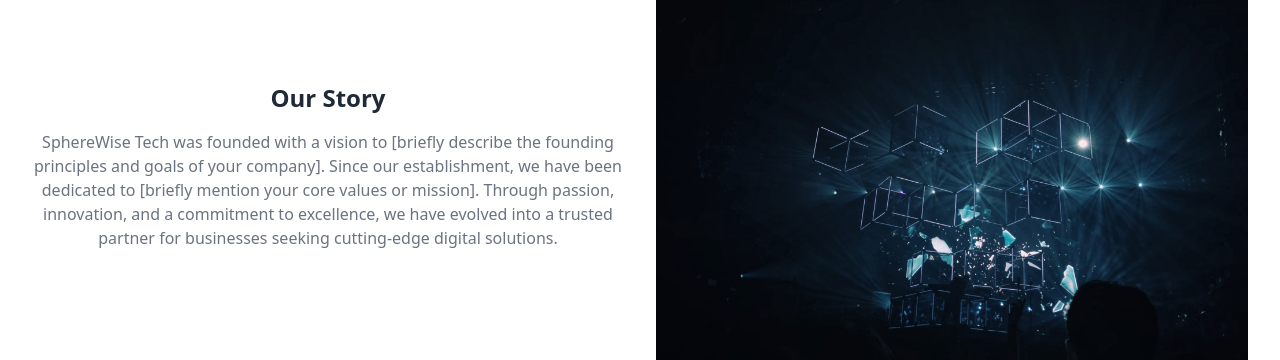
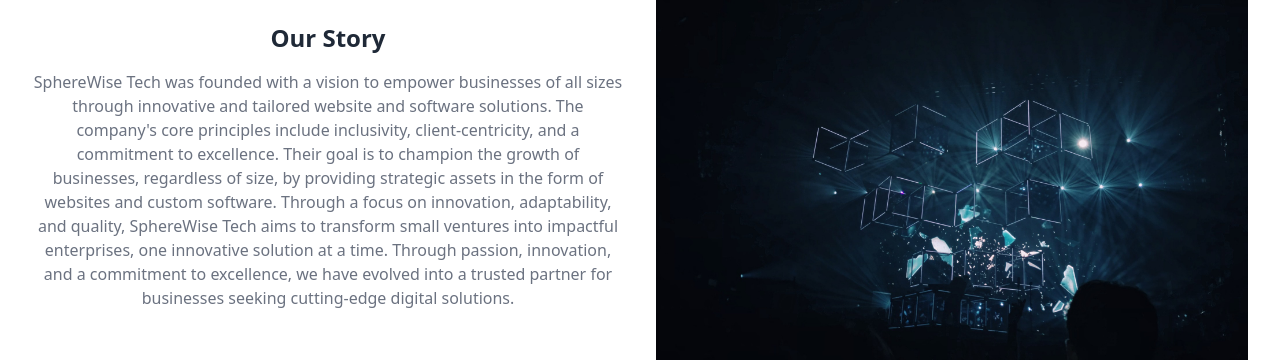
Before and after one commit to vukkop/SphereWise, a React (Create React App) app in the folder client/: page /about in a window 1280 px wide. Shown: the part 239-599 px from the top of the page. Built offline with nearby package versions, Linux system fonts and the light colour scheme.

Commit message:
Wrote Our Story

```diff
--- a/client/src/views/About.jsx
+++ b/client/src/views/About.jsx
@@ -13,7 +13,7 @@
         <div className='flex flex-col justify-center'>
           <h2 className="text-2xl font-bold mb-4">Our Story</h2>
           <p className="text-gray-500">
-            SphereWise Tech was founded with a vision to [briefly describe the founding principles and goals of your company]. Since our establishment, we have been dedicated to [briefly mention your core values or mission]. Through passion, innovation, and a commitment to excellence, we have evolved into a trusted partner for businesses seeking cutting-edge digital solutions.
+            SphereWise Tech was founded with a vision to empower businesses of all sizes through innovative and tailored website and software solutions. The company's core principles include inclusivity, client-centricity, and a commitment to excellence. Their goal is to champion the growth of businesses, regardless of size, by providing strategic assets in the form of websites and custom software. Through a focus on innovation, adaptability, and quality, SphereWise Tech aims to transform small ventures into impactful enterprises, one innovative solution at a time. Through passion, innovation, and a commitment to excellence, we have evolved into a trusted partner for businesses seeking cutting-edge digital solutions.
           </p>
         </div>
         <img className='rounded-xl' src={StoryImg} alt="Our Story" />
```
